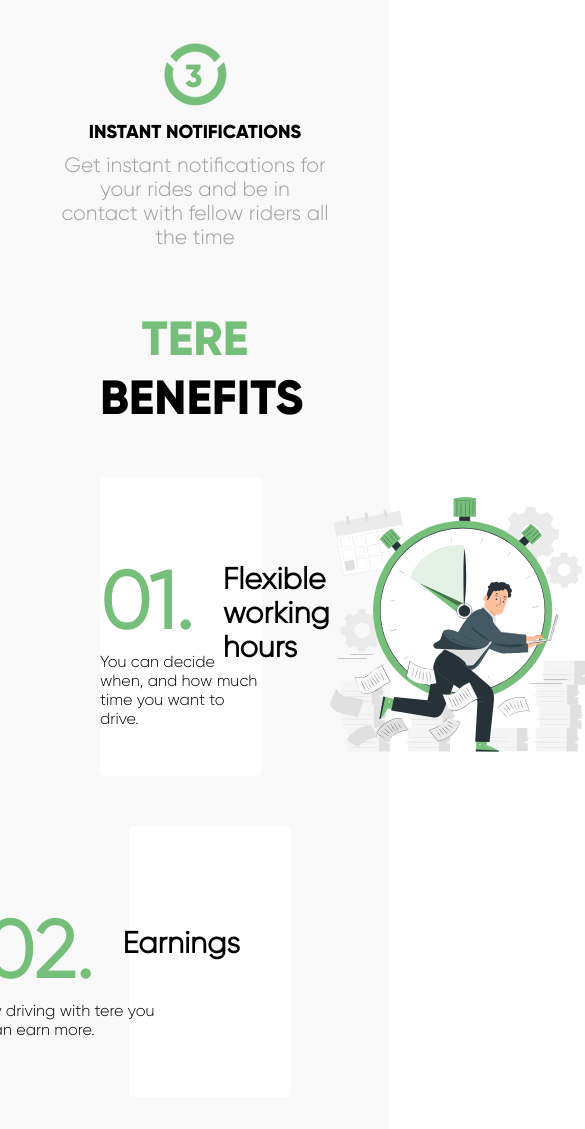
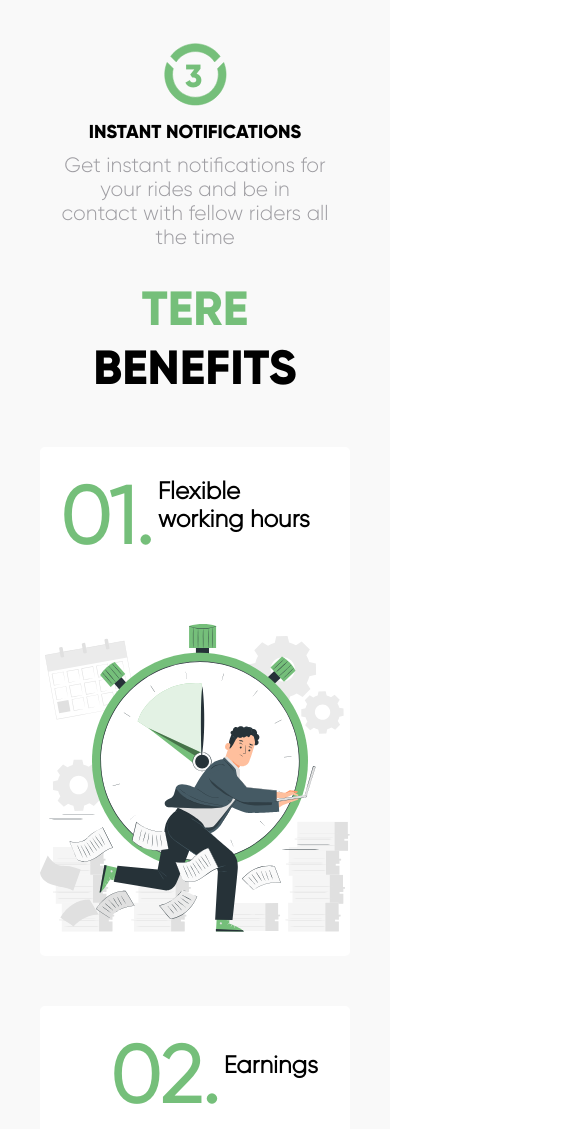
Before and after one commit to ahmedrazabaloch/TereApp, a plain HTML site: page index.html in a window 390 px wide. Shown: the part 2984-4113 px from the top of the page, 585 px wide, since content can reach past the window. Drawn offline with Linux system fonts and the light colour scheme.

Commit message:
working on mobile responsiveness
under development

```diff
--- a/mediaQurey.css
+++ b/mediaQurey.css
@@ -112,7 +112,29 @@
     position: relative;
     margin-top: 15px;
   }
+  .third-section {
+    padding: 0 40px;
+  }
 
-
-
+  .third-childOne,
+  .third-childTwo,
+  .third-childThree {
+    width: 100%;
+    flex-direction: column;
+  }
+.third-section img{
+  width: 100%;
 }
+  .flex-box {
+    margin-top: 10px;
+    width: 100%;
+    padding: 0 20px;
+    gap: 5px;
+  }
+  .flex-box h3 {
+    font-size: 1.5rem;
+  }
+  .third-sec-para{
+   visibility: hidden;
+  }
+}
```
